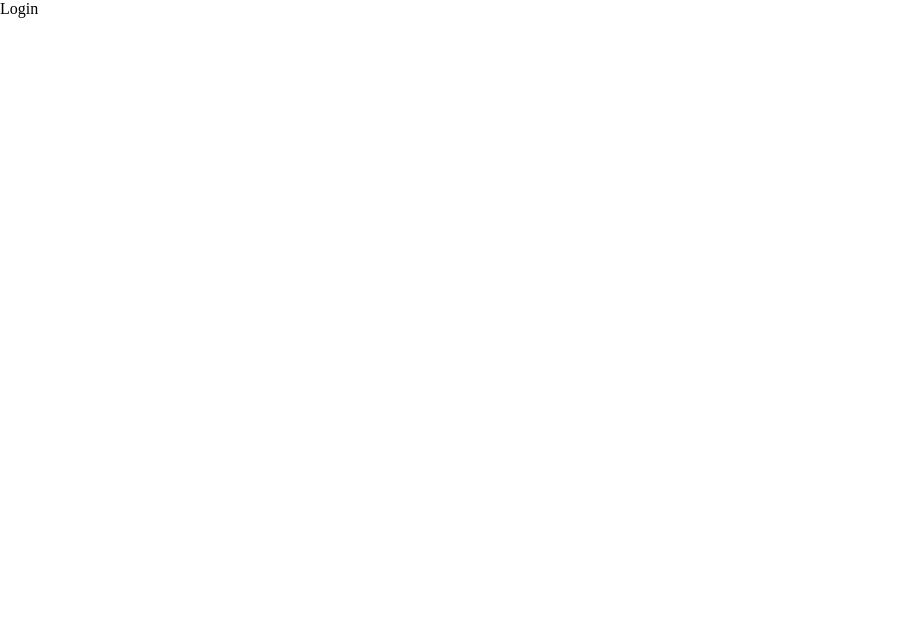
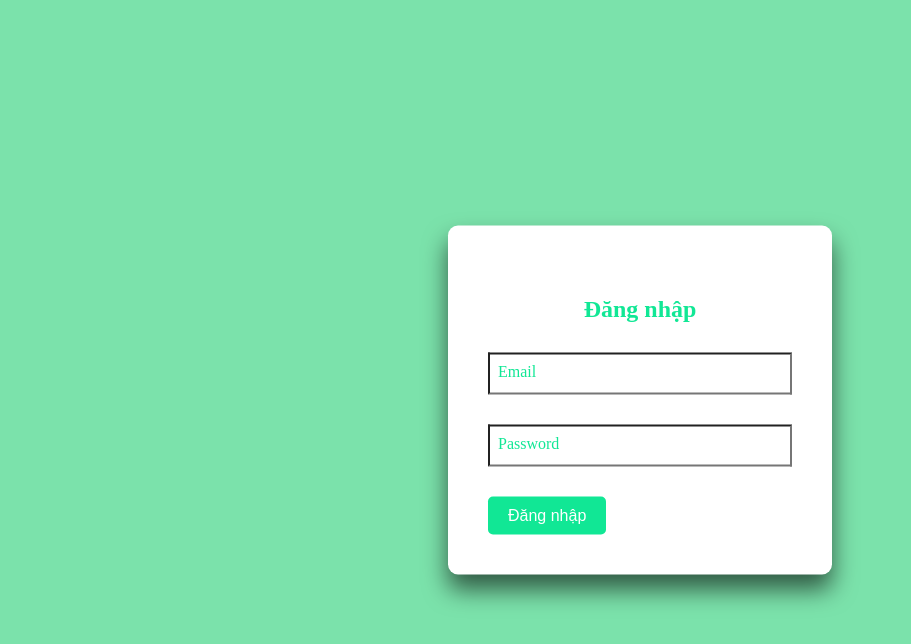
Before and after one commit to VanTuanNB/harmony-admin, a React (Vite) app: page /login in a window 1280 px wide. Shown: the top 644 px of the page, without its empty margins (0-911 px from the left). Built offline with nearby package versions, Linux system fonts and the light colour scheme.

Commit message:
[HMA-03] create layout login

```diff
--- /dev/null
+++ b/src/pages/login/Login.scss
@@ -0,0 +1,67 @@
+body {
+  background-color: rgb(123, 226, 171);
+}
+.login-box {
+  position: absolute;
+  top: 50%;
+  left: 50%;
+  width: 30%;
+  padding: 40px;
+  transform: translate(-50%, -50%);
+  background: #fff;
+  box-sizing: border-box;
+  box-shadow: 0 15px 25px rgba(0, 0, 0, 0.6);
+  border-radius: 10px;
+  .title {
+    color: #11e795;
+    padding: 30px;
+    text-align: center;
+  }
+  .user-box {
+    position: relative;
+    input:focus + label,
+    input:valid + label {
+      top: -25px;
+      font-size: 12px;
+    }
+  }
+  .user-box input {
+    width: 100%;
+    padding: 10px 0;
+    font-size: 16px;
+    color: #fff;
+    margin-bottom: 30px;
+    outline: none;
+    background: transparent;
+  }
+  .user-box label {
+    position: absolute;
+    top: 0;
+    left: 0;
+    padding: 10px 10px;
+    font-size: 16px;
+    color: #11e795;
+    pointer-events: none;
+    transition: 0.5s;
+  }
+  .button {
+    background-color: #11e795; // Màu nền của nút
+    color: #fff; // Màu chữ trắng
+    border: none; // Loại bỏ border
+    padding: 10px 20px; // Kích thước padding theo chiều ngang và dọc
+    font-size: 16px; // Kích thước chữ
+    border-radius: 5px; // Bo góc nút
+    cursor: pointer; // Biểu tượng con trỏ khi hover
+    transition: background-color 0.3s, color 0.3s; // Hiệu ứng chuyển đổi màu nền và màu chữ
+    outline: none; // Loại bỏ viền khi focus
+    display: block; // Hiển thị block để căn giữa ngang
+
+    &:hover {
+      background-color: #0ca577; // Màu nền khi hover
+    }
+
+    &:focus {
+      background-color: #0ca577; // Màu nền khi focus
+    }
+  }
+}
--- a/src/pages/login/Login.tsx
+++ b/src/pages/login/Login.tsx
@@ -1,7 +1,21 @@
+import "./Login.scss";
 const Login = () => {
   return (
-    <div>Login</div>
-  )
-}
+    <div className="login-box">
+      <h2 className="title">Đăng nhập</h2>
+      <form action="">
+        <div className="user-box">
+          <input type="text" required />
+          <label htmlFor="">Email</label>
+        </div>
+        <div className="user-box">
+          <input type="password" required />
+          <label htmlFor="">Password</label>
+        </div>
+        <button className="button">Đăng nhập</button>
+      </form>
+    </div>
+  );
+};
 
-export default Login
+export default Login;
```
